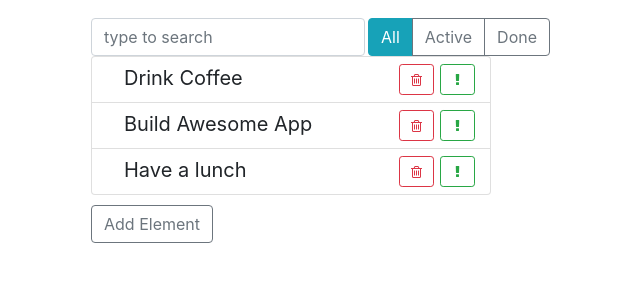
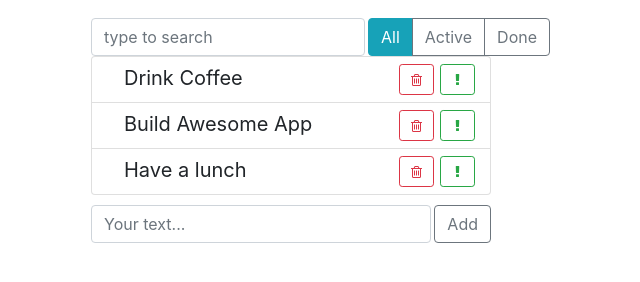
Before and after one commit to MrCasades/todo, a React app: page / in a window 1280 px wide. Shown: the part 102-384 px from the top of the page, without its empty margins (349-989 px from the left). Built offline with nearby package versions, Linux system fonts and the light colour scheme.

Commit message:
commit item-add-form

```diff
--- a/src/components/item-add-form/item-add-form.css
+++ b/src/components/item-add-form/item-add-form.css
@@ -1,3 +1,7 @@
 .item-add-form{
     margin-top: 10px;
 }
+
+.item-add-form input {
+    margin-right:  3px;
+}
--- a/src/components/item-add-form/item-add-form.js
+++ b/src/components/item-add-form/item-add-form.js
@@ -3,14 +3,23 @@ import React from 'react';
 import './item-add-form.css';
 
 export default class ItemADddForm extends React.Component {
+
+    onLabelChange = (event) => {
+        console.log ('.')
+    }
+
     render(){
         return (
-            <div className = "item-add-form">
+            <form className = "item-add-form d-flex">
+                <input type="text"
+                        className = "form-control"
+                        onChange = {this.onLabelChange}
+                        placeholder = "Your text..."/>
                 <button className = "btn btn-outline-secondary"
                 onClick = {() => this.props.onAddItem ('Hello!')}>
-                    Add Element
+                    Add
                 </button>
-            </div>
+            </form>
         )
     }
 }
```
